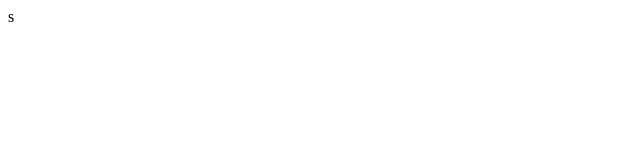
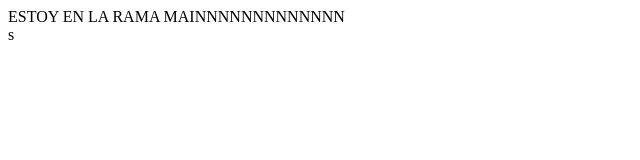
Before and after one commit to lumerocode/test-learning-github, a plain HTML site: page index.html in a window 1280 px wide. Shown: the whole page, without its empty margins (0-640 px from the left). Drawn offline with Linux system fonts and the light colour scheme.

Commit message:
primer cambio subido a main

```diff
--- a/index.html
+++ b/index.html
@@ -7,6 +7,6 @@
     <title>Testeando</title>
 </head>
 <body>
-    <header></header>
+    <header>ESTOY EN LA RAMA MAINNNNNNNNNNNNN</header>
 </body>
 </html>s
```
